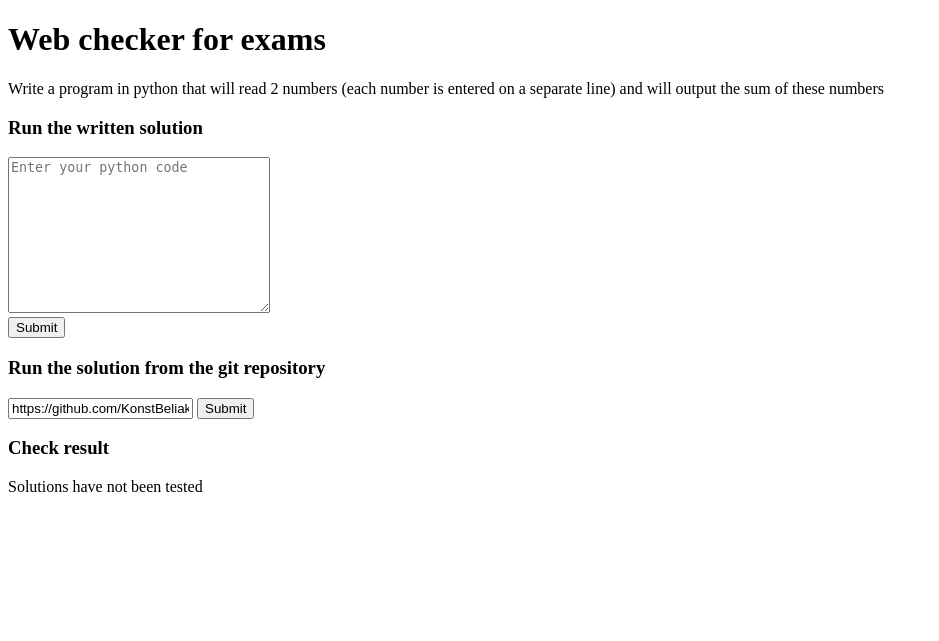
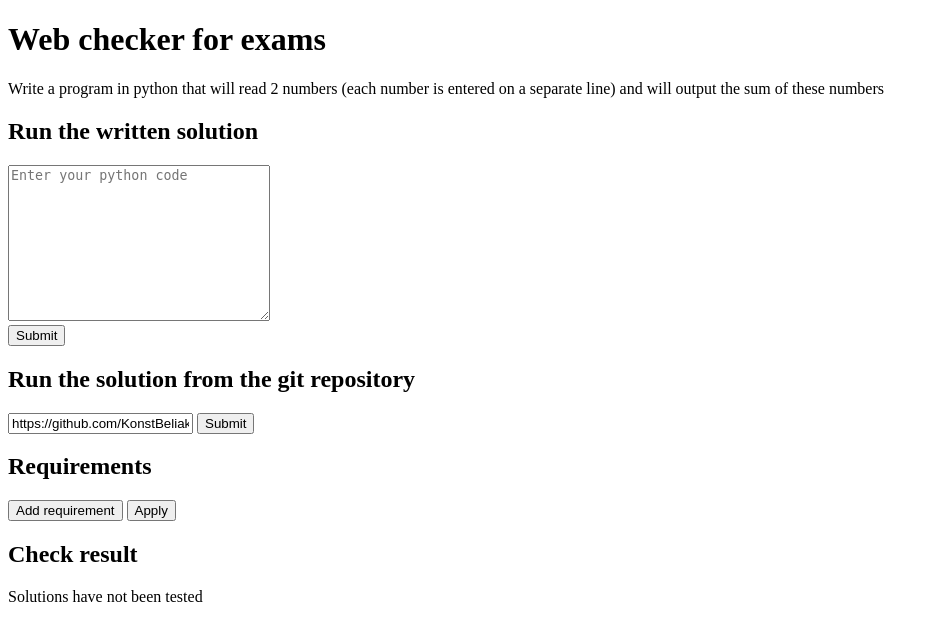
Before and after one commit to nup-csai/web_checker_for_exams, a Flask app: page / in a window 1280 px wide. Shown: the top 641 px of the page, without its empty margins (0-939 px from the left). Run offline with Flask 3, Linux system fonts and the light colour scheme.

Commit message:
Added ability to add routes and expected contents of pages

```diff
--- a/static/css/style.css
+++ b/static/css/style.css
@@ -15,3 +15,21 @@ th, td {
 .light-red {
     background-color: #f8d7da;
 }
+
+
+.input-group input {
+    flex: 1;
+    max-width: 300px;
+    width: 100%;
+    border-radius: 5px;
+    padding: 5px;
+    border: 1px solid #ccc;
+}
+.remove-btn {
+    margin-left: 10px;
+    background: none;
+    border: none;
+    cursor: pointer;
+    font-size: 20px;
+    color: #ff0000;
+}
--- a/static/js/main.js
+++ b/static/js/main.js
@@ -51,7 +51,7 @@ document.getElementById('submitButton').onclick = function() {
 };
 
 
-document.getElementById('SsubmitRepositoryNameButton').onclick = function() {
+document.getElementById('SubmitRepositoryNameButton').onclick = function() {
     const text = document.getElementById('repositoryNameInput').value;
 
     fetch('/check_solution_from_github', {
--- /dev/null
+++ b/static/js/requirements_buttons.js
@@ -0,0 +1,60 @@
+const addFieldBtn = document.getElementById('addFieldBtn');
+const submitBtn = document.getElementById('submitBtn');
+const inputContainer = document.getElementById('inputContainer');
+
+
+addFieldBtn.addEventListener('click', () => {
+    const inputGroup = document.createElement('div');
+    inputGroup.className = 'input-group';
+
+    const n = document.getElementsByClassName("input-group").length;
+    inputGroup.innerHTML = `<h3>Requirement ${n}<h3>`;
+
+    const h4 = document.createElement("h4");
+    h4.textContent = "Route";
+
+    const newInput = document.createElement('input');
+    newInput.type = 'text';
+    newInput.placeholder = 'Enter text';
+
+    const removeBtn = document.createElement('button');
+    removeBtn.innerHTML = '&times;';
+    removeBtn.className = 'remove-btn';
+
+    removeBtn.addEventListener('click', () => {
+        inputContainer.removeChild(inputGroup);
+        const elements = document.getElementsByClassName("input-group");
+        for (let i = 0; i < elements.length; i += 1) {
+            const h3 = elements[i].querySelector("h3");
+            if (h3) {
+                h3.textContent = `Requirement ${i}`;
+            }
+        }
+    });
+
+    const h4_2 = document.createElement("h4");
+    h4_2.textContent = "Content";
+
+    const textarea = document.createElement("textarea");
+    textarea.rows = 5;
+    textarea.cols = 30;
+    textarea.placeholder = "Enter the expected content of the page corresponding to this route...";
+
+    inputGroup.appendChild(h4);
+    inputGroup.appendChild(newInput);
+    inputGroup.appendChild(removeBtn);
+    inputGroup.appendChild(h4_2);
+    inputGroup.appendChild(textarea);
+
+    inputContainer.appendChild(inputGroup);
+});
+
+
+submitBtn.addEventListener('click', () => {
+    const inputs = inputContainer.getElementsByTagName('input');
+    const values = [];
+    for (let input of inputs) {
+        values.push(input.value);
+    }
+    console.log(values);
+});
--- a/templates/index.html
+++ b/templates/index.html
@@ -10,17 +10,23 @@
     <p>Write a program in python that will read 2 numbers (each number is entered on a separate line)
         and will output the sum of these numbers</p>
 
-    <h3>Run the written solution</h3>
+    <h2>Run the written solution</h2>
     <form id="textForm">
         <textarea id="textInput" rows="10" cols="30" placeholder="Enter your python code"></textarea><br>
         <button type="button" id="submitButton">Submit</button>
     </form>
 
-    <h3>Run the solution from the git repository</h3>
+    <h2>Run the solution from the git repository</h2>
     <input type="text" id="repositoryNameInput" value="https://github.com/KonstBeliakov/test_repository.git">
-    <button id="SsubmitRepositoryNameButton">Submit</button>
+    <button id="SubmitRepositoryNameButton">Submit</button>
 
-    <h3>Сheck result</h3>
+    <h2>Requirements</h2>
+    <div id="inputContainer"></div>
+    <button id="addFieldBtn">Add requirement</button>
+    <button id="submitBtn">Apply</button>
+    <script src="/static/js/requirements_buttons.js"></script>
+
+    <h2>Сheck result</h2>
 
     <div id="tableContainer">
         <p id="result">Solutions have not been tested</p>
```
